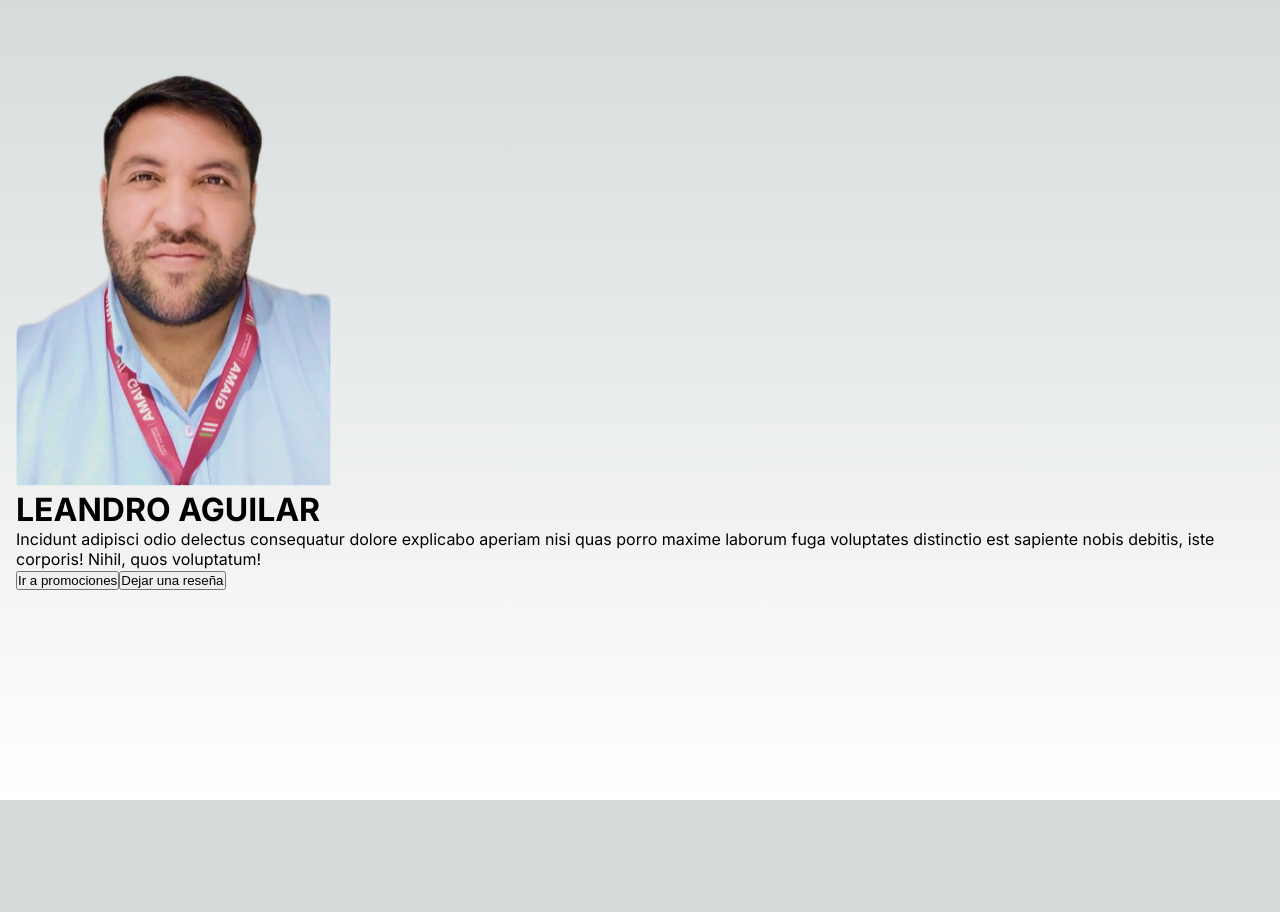
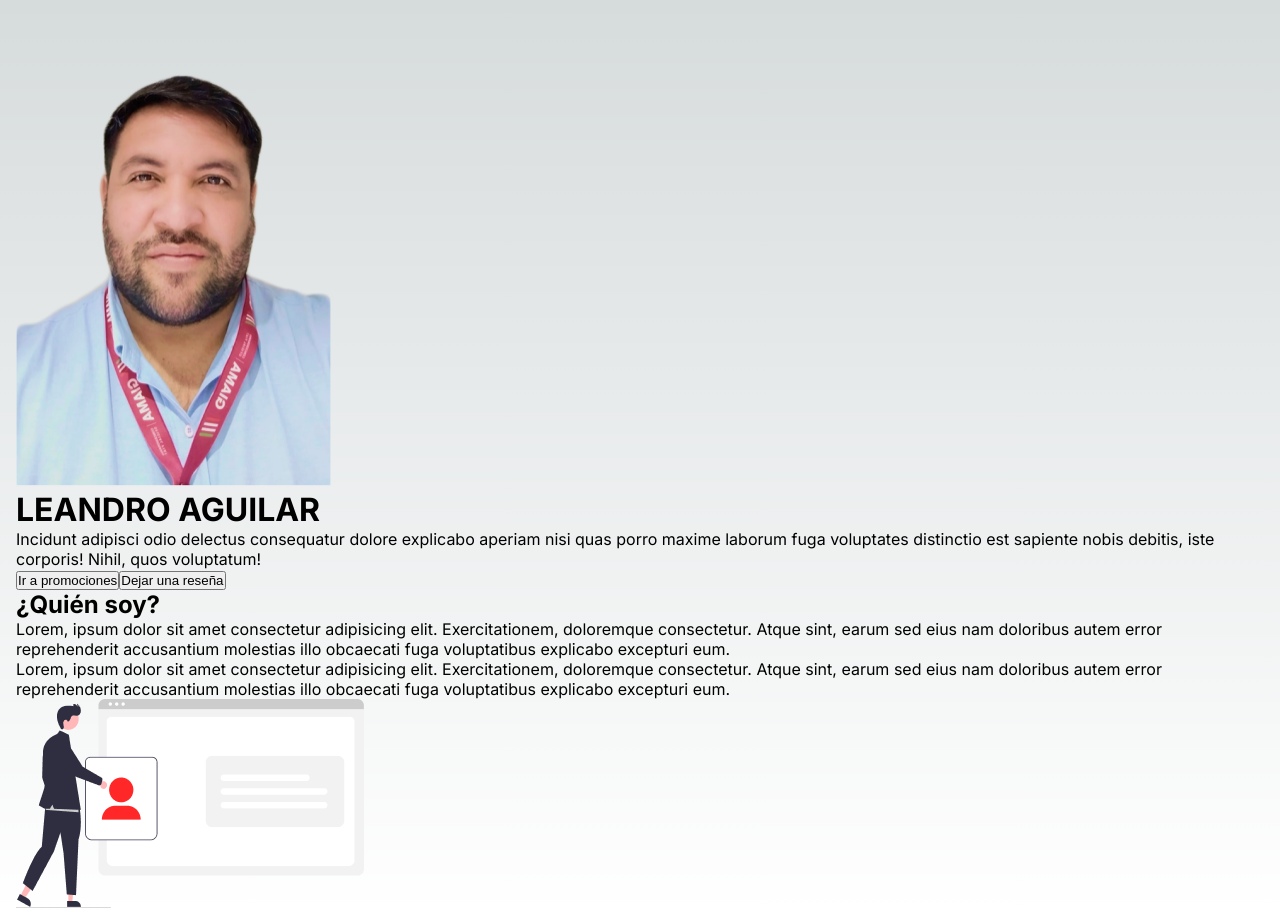
Before and after one commit to lautaroAguilar/LeandroAguilar, a Next.js app: page / in a window 1280 px wide. Before the commit the page ends 800 px from the top, so only its background shows below. Built offline with nearby package versions, Linux system fonts and the light colour scheme.

Commit message:
about structure

```diff
--- a/src/app/page.js
+++ b/src/app/page.js
@@ -1,10 +1,12 @@
-import Image from 'next/image'
+
 import styles from './page.module.css'
 import Landing from '../containers/landing/Landing'
+import About from "../containers/about/About"
 export default function Home() {
   return (
     <main className={styles.main}>
       <Landing/>
+      <About/>
     </main>
   )
 }
--- /dev/null
+++ b/src/containers/about/About.jsx
@@ -0,0 +1,35 @@
+import illustration from "../../../public/undraw1.png";
+import Image from "next/image";
+export default function about() {
+  return (
+    <>
+      <div className="aboutContainer">
+        <div className="texts">
+          <h2>¿Quién soy?</h2>
+          <div>
+            <p>
+              Lorem, ipsum dolor sit amet consectetur adipisicing elit.
+              Exercitationem, doloremque consectetur. Atque sint, earum sed eius
+              nam doloribus autem error reprehenderit accusantium molestias illo
+              obcaecati fuga voluptatibus explicabo excepturi eum.
+            </p>
+            <p>
+              Lorem, ipsum dolor sit amet consectetur adipisicing elit.
+              Exercitationem, doloremque consectetur. Atque sint, earum sed eius
+              nam doloribus autem error reprehenderit accusantium molestias illo
+              obcaecati fuga voluptatibus explicabo excepturi eum.
+            </p>
+          </div>
+        </div>
+        <div className="illustration">
+          <Image
+            src={illustration}
+            width={348}
+            height={209}
+            alt="Ilustración de un vendedor"
+          />
+        </div>
+      </div>
+    </>
+  );
+}
```
Also changed, not shown: public/undraw1.png (added).
